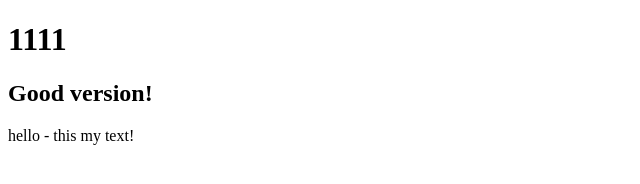
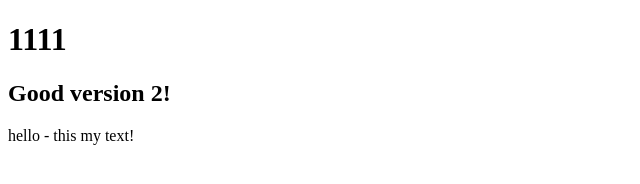
Before and after one commit to Sergey-Oganesyan/hello-world, a plain HTML site: page 1.html in a window 1280 px wide. Shown: the full height of the page, 0-640 px from the left. Drawn offline with Linux system fonts and the light colour scheme.

Commit message:
Good version 2

```diff
--- a/1.html
+++ b/1.html
@@ -6,7 +6,7 @@
 </head>
 <body>
 <h1>1111</h1>
-<h2>Good version!</h2>
+<h2>Good version 2!</h2>
 <p>hello - this my text!</p>
 </body>
 </html>
```
